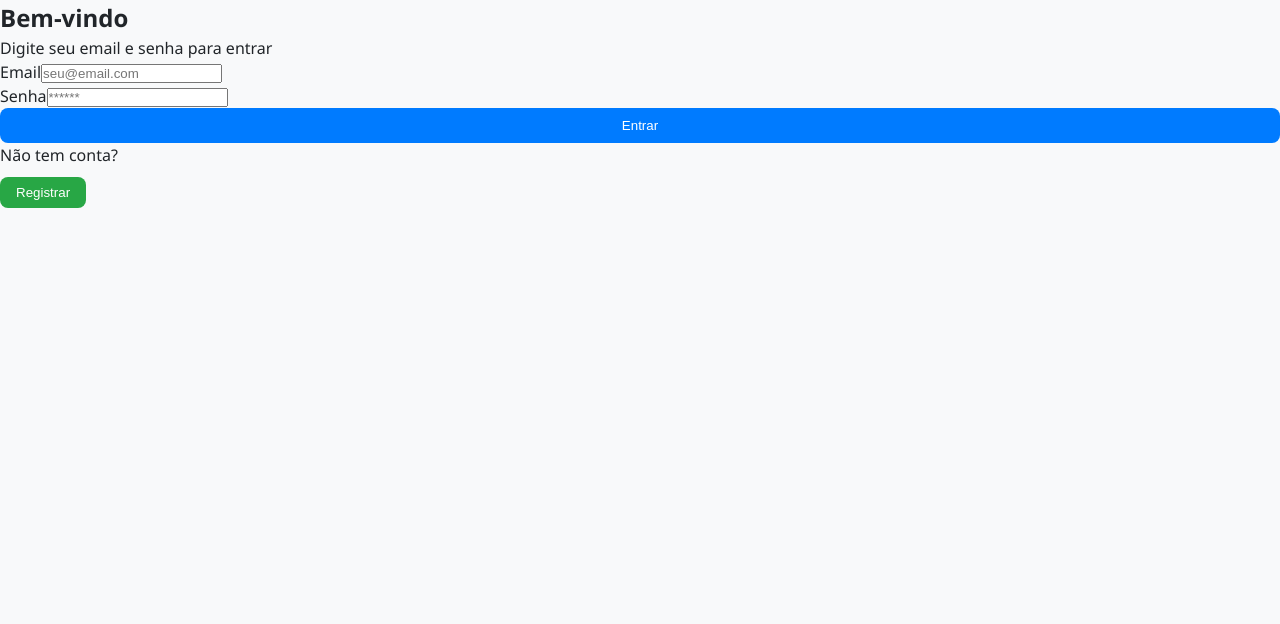
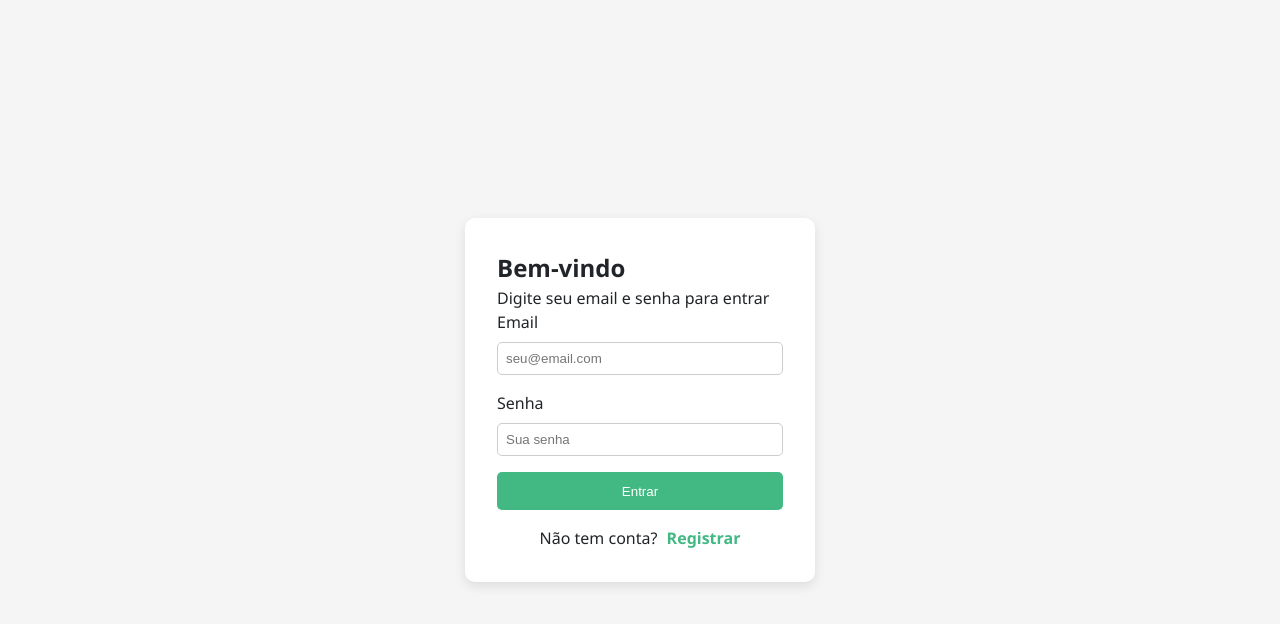
Before and after one commit to KauaHenSilva/Trabalho_1_SD, a Vue app in the folder FrontEnd/: page /login in a window 1280 px wide. Shown: the top 624 px of the page. Built offline with nearby package versions, Linux system fonts and the light colour scheme; no server answers; the HTML template or start-up script is replaced by a standard one.

Commit message:
alterações

```diff
--- a/FrontEnd/src/pages/cadastro.vue
+++ b/FrontEnd/src/pages/cadastro.vue
@@ -4,8 +4,6 @@
       <h2>Criar Conta</h2>
       <form @submit.prevent="handleRegister">
         <div class="input-group">
-          <label for="name">Nome</label>
-          <input type="text" id="name" v-model="form.name" required />
         </div>
 
         <div class="input-group">
@@ -115,4 +113,9 @@ export default defineComponent({
   font-weight: bold;
   text-decoration: none;
 }
+
+.register-card p {
+  text-align: center;
+  margin-top: 1rem;
+}
 </style>
--- a/FrontEnd/src/pages/login.vue
+++ b/FrontEnd/src/pages/login.vue
@@ -7,78 +7,144 @@
       <form @submit.prevent="handleLogin">
         <div class="input-group">
           <label for="email">Email</label>
-          <input type="email" id="email" v-model="email" placeholder="seu@email.com" />
+          <input
+            type="email"
+            id="email"
+            v-model="form.email"
+            placeholder="seu@email.com"
+            required
+            :disabled="isLoading"
+          />
         </div>
 
         <div class="input-group">
-          <label for="password">Senha</label>
-          <input type="password" id="password" v-model="password" placeholder="******" />
+          <label for="senha">Senha</label>
+          <input
+            type="password"
+            id="senha"
+            v-model="form.password"
+            placeholder="Sua senha"
+            required
+            :disabled="isLoading"
+          />
         </div>
 
-        <button type="submit" class="btn-login">Entrar</button>
+        <button type="submit" :disabled="isLoading">
+          <span v-if="isLoading">Carregando...</span>
+          <span v-else>Entrar</span>
+        </button>
       </form>
 
-      <div class="extra">
-        <p>Não tem conta?</p>
-        <button @click="goToRegister" class="btn-register">Registrar</button>
-      </div>
+      <!-- Botão que leva para a página de cadastro -->
+      <p class="register-link">
+        Não tem conta?
+        <router-link to="/cadastro" class="register-btn">Registrar</router-link>
+      </p>
     </div>
   </div>
 </template>
 
-<script>
-export default {
-  data() {
-    return {
-      email: "",
-      password: "",
-    };
-  },
-  methods: {
-    async handleLogin() {
-      try {
-        // Exemplo de login
-        const res = await fetch("http://localhost:3000/api/login", {
-          method: "POST",
-          headers: { "Content-Type": "application/json" },
-          body: JSON.stringify({
-            email: this.email,
-            password: this.password,
-          }),
-        });
+<script setup lang="ts">
+import { ref, reactive } from 'vue'
+import { useRouter } from 'vue-router'
+import { authService } from '../services/authService'
 
-        if (!res.ok) throw new Error("Erro no login");
-        const data = await res.json();
-        alert("Login bem-sucedido: " + data.message);
-      } catch (err) {
-        alert("Erro: " + err.message);
-      }
-    },
-    goToRegister() {
-      this.$router.push("/cadastro"); // leva para Cadastro.vue
-    },
-  },
-};
+const router = useRouter()
+const form = reactive({
+    email: '',
+    password: '',
+})
+
+const errorMessage = ref('falha ao entrar')
+const successMessage = ref('login realizado com sucesso')
+const isLoading = ref(false)
+
+const handleLogin = async () => {
+    clearMessages()
+    isLoading.value = true
+
+    try {
+        await authService.login({
+            email: form.email,
+            password: form.password
+        })
+
+        successMessage.value = 'Login realizado com sucesso! Redirecionando...'
+        setTimeout(() => {router.push('/books')}, 0)
+    } catch (error) {
+        errorMessage.value = error instanceof Error ? error.message : 'Erro interno. Tente novamente mais tarde.'
+    } finally {
+        isLoading.value = false
+    }
+}
+
+const clearMessages = () => {
+    errorMessage.value = ''
+    successMessage.value = ''
+}
 </script>
 
 <style scoped>
-.btn-login {
-  background: #007bff;
+.login-wrapper {
+  display: flex;
+  justify-content: center;
+  align-items: center;
+  height: 100vh;
+  background: #f5f5f5;
+}
+
+.login-card {
+  background: #fff;
+  padding: 2rem;
+  border-radius: 10px;
+  box-shadow: 0 4px 12px rgba(0,0,0,0.1);
+  width: 350px;
+}
+
+.input-group {
+  margin-bottom: 1rem;
+  display: flex;
+  flex-direction: column;
+}
+
+.input-group label {
+  margin-bottom: 0.5rem;
+}
+
+.input-group input {
+  padding: 0.5rem;
+  border-radius: 5px;
+  border: 1px solid #ccc;
+}
+
+button {
+  width: 100%;
+  padding: 0.7rem;
+  background-color: #42b983;
   color: white;
-  padding: 10px;
   border: none;
-  width: 100%;
-  border-radius: 8px;
+  border-radius: 5px;
   cursor: pointer;
 }
 
-.btn-register {
-  margin-top: 10px;
-  background: #28a745;
-  color: white;
-  padding: 8px 16px;
-  border: none;
-  border-radius: 8px;
+button:hover {
+  background-color: #42b983;
+}
+
+.register-link {
+  margin-top: 1rem;
+  text-align: center;
+}
+
+.register-btn {
+  margin-left: 5px;
+  color: #42b983;
+  font-weight: bold;
   cursor: pointer;
+  text-decoration: none;
+}
+
+.register-btn:hover {
+  text-decoration: underline;
 }
 </style>
```
